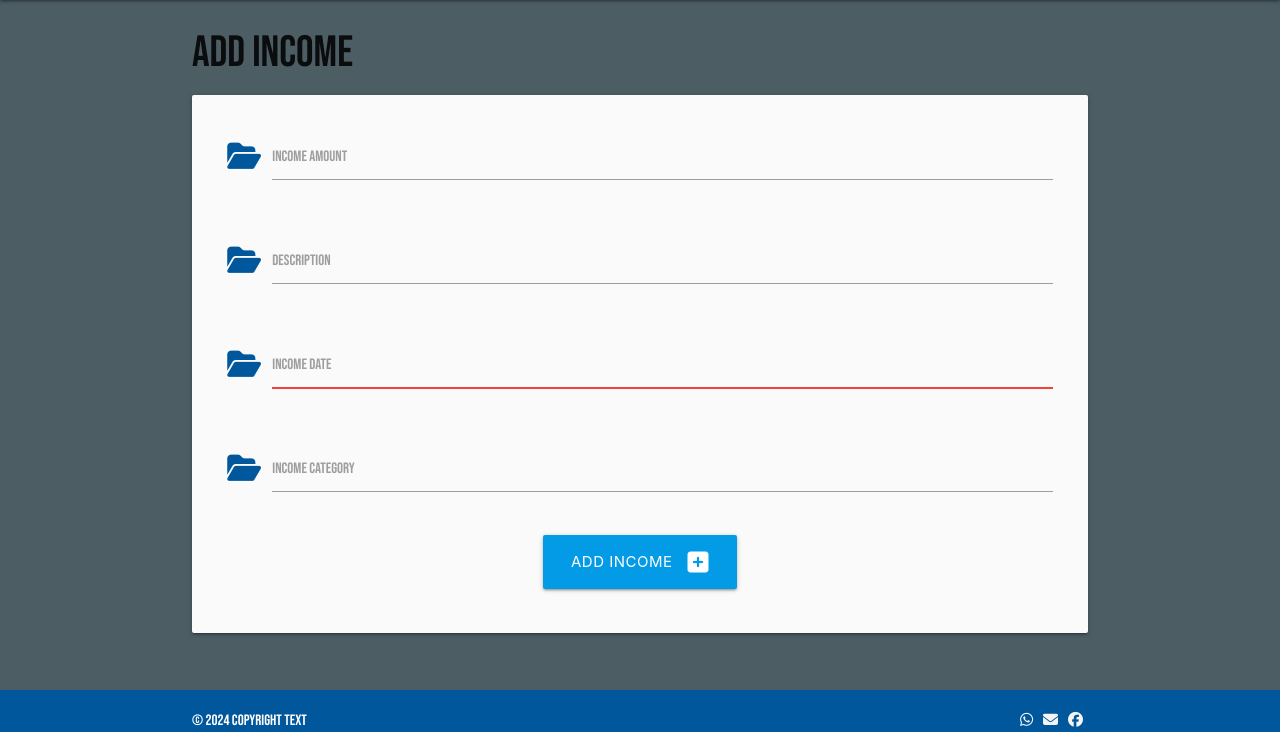
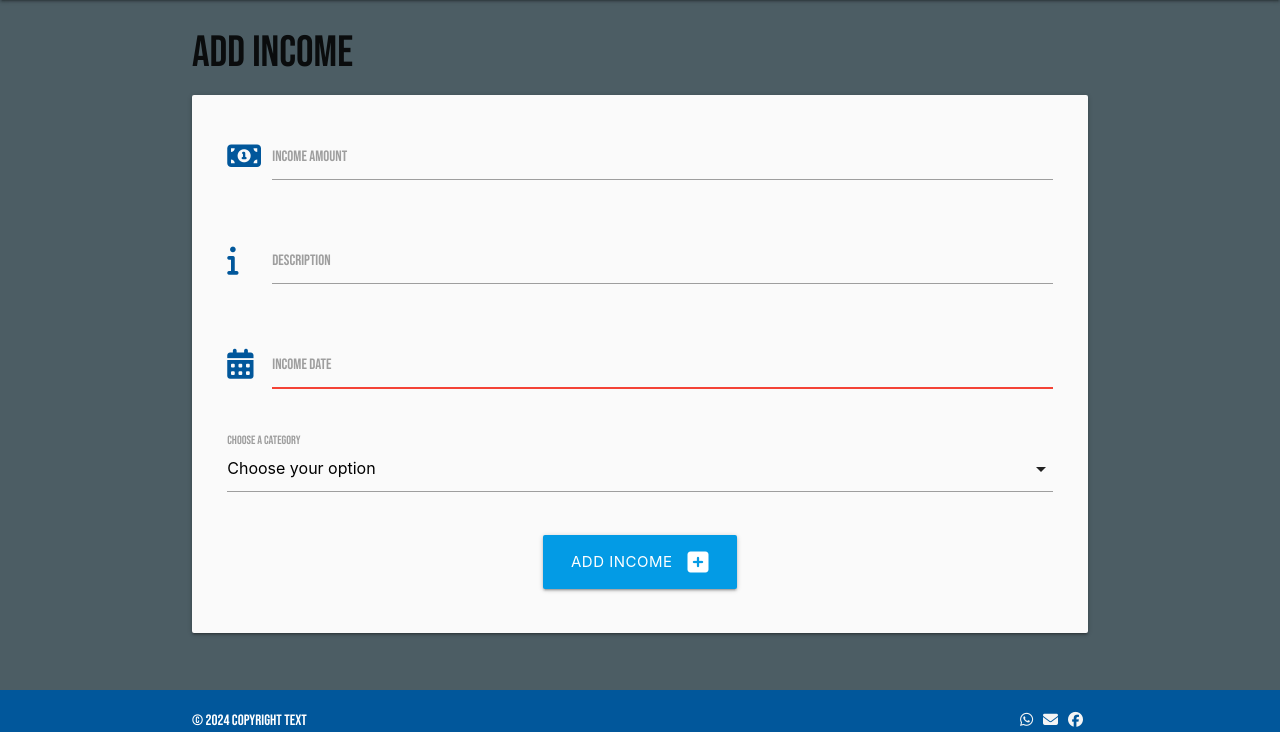
Before and after one commit to Nmyhi/BudgetPal, a Flask app: page /add_income in a window 1280 px wide. Shown: the part 68-800 px from the top of the page. Run offline with Flask 2, Linux system fonts and the light colour scheme; data comes from the database, SQL or seed files in the repository.

Commit message:
Create functioning post request for add_income function, repair category logo in the dropdown selector html element

```diff
--- a/budgetpal/models.py
+++ b/budgetpal/models.py
@@ -5,6 +5,7 @@ from flask_login import UserMixin
 from werkzeug.security import generate_password_hash, check_password_hash
 # import datetime
 from datetime import datetime
+from sqlalchemy.orm import relationship
 
 
 # define the database tables
@@ -67,25 +68,25 @@ class Category(db.Model):
         if not existing_categories:
             # if the categories do not exist create them
             income_category = Category(
-                name="Income", logo_url="{{ url_for('static', filename='images/income_icon.png) }}")
+                name="Income", logo_url="static/images/income_icon.png")
             rent_category = Category(
-                name="Rent", logo_url="{{ url_for('static', filename='images/rent_icon.png') }}")
+                name="Rent", logo_url="static/images/rent_icon.png")
             utility_category = Category(
-                name="Utility", logo_url="{{ url_for('static', filename='images/utility_icon.png') }}")
+                name="Utility", logo_url="static/images/utility_icon.png")
             car_category = Category(
-                name="Car Expense", logo_url="{{ url_for('static', filename='images/car_icon.png') }}")
+                name="Car Expense", logo_url="static/images/car_icon.png")
             leisure_category = Category(
-                name="Leisure", logo_url="{{ url_for('static', filename='images/leisure_icon.png') }}")
+                name="Leisure", logo_url="static/images/leisure_icon.png")
             family_category = Category(
-                name="Family", logo_url="{{ url_for('static', filename='images/family_icon.png') }}")
+                name="Family", logo_url="static/images/family_icon.png")
             other_category = Category(
-                name="Other", logo_url="{{ url_for('static', filename='images/other_icon.png') }}")
+                name="Other", logo_url="static/images/other_icon.png")
             travel_category = Category(
-                name="Travel", logo_url="{{ url_for('static', filename='images/travel_icon.png') }}")
+                name="Travel", logo_url="static/images/travel_icon.png")
             education_category = Category(
-                name="Education", logo_url="{{ url_for('static', filename='images/education_icon.png') }}")
+                name="Education", logo_url="static/images/education_icon.png")
             saving_category = Category(
-                name="Saving", logo_url="{{ url_for('static', filename='images/saving_icon.png') }}")
+                name="Saving", logo_url="static/images/saving_icon.png")
 
             db.session.add_all([income_category, rent_category, utility_category,
                                car_category, leisure_category, family_category, other_category, travel_category, education_category, saving_category])
--- a/budgetpal/routes.py
+++ b/budgetpal/routes.py
@@ -3,6 +3,7 @@ from flask_sqlalchemy import SQLAlchemy
 from flask import Flask, render_template, request, url_for, flash, redirect
 from flask_login import UserMixin, LoginManager, login_user, current_user, logout_user
 from flask import render_template
+from datetime import datetime
 from budgetpal.forms import RegistrationForm, LoginForm
 from budgetpal.models import User, Expense, Category
 from budgetpal import app, db
@@ -52,7 +53,19 @@ def userpage():
 
 @app.route("/add_income", methods=["GET", "POST"])
 def add_income():
-    return render_template("add_income.html")
+    if request.method == "POST":
+        expense = Expense(
+            amount = request.form.get("income_amount"),
+            description = request.form.get("income_description"),
+            expense_date = request.form.get("income_date"),
+            user_id = current_user.id,
+            category_id = request.form.get("income_category")
+        )
+        db.session.add(expense)
+        db.session.commit()
+        return redirect(url_for('userpage'))
+    categories = Category.query.all()
+    return render_template("add_income.html", categories=categories)
 
 
 @app.route("/add_expense", methods=["GET", "POST"])
--- a/budgetpal/static/js/script.js
+++ b/budgetpal/static/js/script.js
@@ -16,3 +16,8 @@ document.addEventListener('DOMContentLoaded', function () {
     let datePicker = document.querySelectorAll('.datepicker');
     M.Datepicker.init(datePicker);
 });
+
+document.addEventListener('DOMContentLoaded', function () {
+    let categoryPicker = document.querySelectorAll('select');
+    M.FormSelect.init(categoryPicker);
+});
--- a/budgetpal/templates/add_income.html
+++ b/budgetpal/templates/add_income.html
@@ -5,7 +5,9 @@
     <!-- Income amount -->
     <div class="row">
       <div class="input-field col s12">
-        <i class="fas fa-folder-open prefix light-blue-text text-darken-4"></i>
+        <i
+          class="fa-solid fa-money-bill-1 prefix light-blue-text text-darken-4"
+        ></i>
         <input
           id="income_amount"
           name="income_amount"
@@ -21,10 +23,10 @@
     <!-- Description -->
     <div class="row">
       <div class="input-field col s12">
-        <i class="fas fa-folder-open prefix light-blue-text text-darken-4"></i>
+        <i class="fa-solid fa-info prefix light-blue-text text-darken-4"></i>
         <input
           id="income_description"
-          name="income_escription"
+          name="income_description"
           minlength="3"
           maxlength="25"
           type="text"
@@ -37,7 +39,9 @@
     <!-- Income Date-->
     <div class="row">
       <div class="input-field col s12">
-        <i class="fas fa-folder-open prefix light-blue-text text-darken-4"></i>
+        <i
+          class="fa-solid fa-calendar-days prefix light-blue-text text-darken-4"
+        ></i>
         <input
           id="income_date"
           name="income_date"
@@ -51,17 +55,26 @@
     <!-- Income Category -->
     <div class="row">
   <div class="input-field col s12">
-        <i class="fas fa-folder-open prefix light-blue-text text-darken-4"></i>
-        <input
+    <select
       id="income_category"
       name="income_category"
-          minlength="3"
-          maxlength="25"
-          type="text"
       class="validate"
       required
-        />
-        <label for="income_category">Income Category</label>
+    >
+      <option value="" disabled selected>Choose your option</option>
+
+      {% for category in categories %}
+        {% if category.name == 'Income' %}
+          <option
+            value="{{ category.id }}" name="income_category"
+            data-icon="{{ category.logo_url}}"
+          >
+            {{ category.name }}
+          </option>
+        {% endif %}
+      {% endfor %}
+    </select>
+    <label for="income_category">Choose a Category</label>
   </div>
 </div>
     <!-- submit button -->
```
Lines whose indentation alone changed are shown as unchanged.
